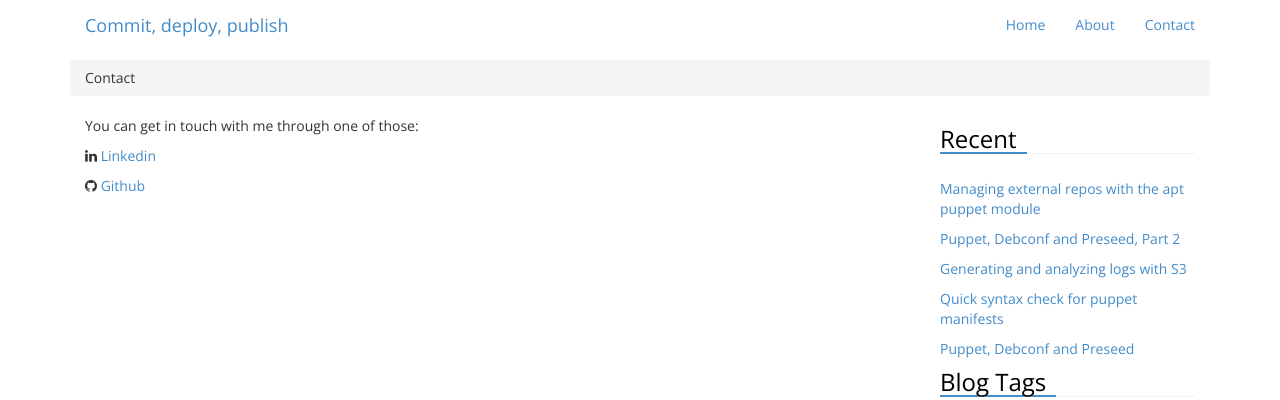
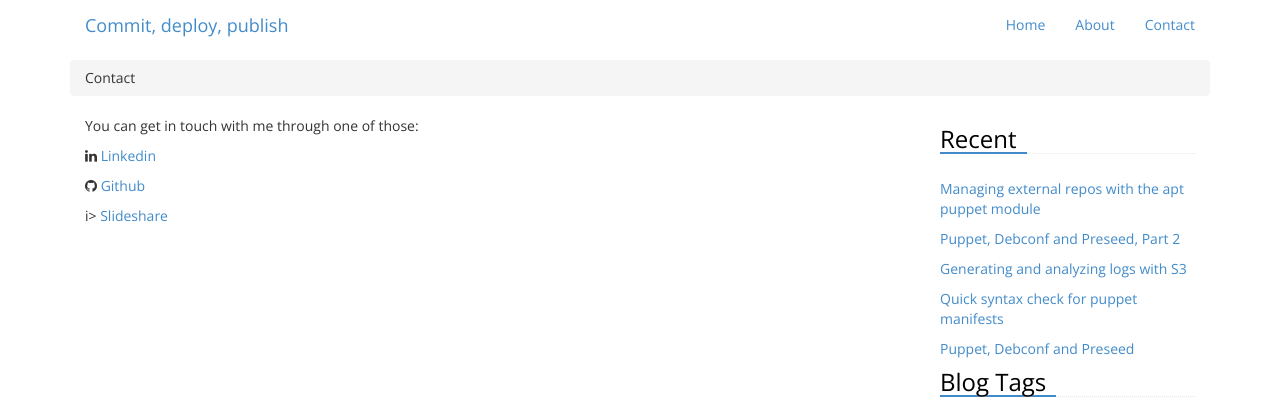
Before and after one commit to frconil/jekyll, a Jekyll site: the page built from contact/index.md, in a window 1280 px wide. Shown: the top 400 px of the page. Built offline with Jekyll 4.4.1, drawn with Linux system fonts in a browser that asks for light colours; Markdown is read by kramdown in place of the engine named in the settings.

Commit message:
Updating contact page

```diff
--- a/contact/index.md
+++ b/contact/index.md
@@ -9,3 +9,5 @@ You can get in touch with me through one of those:
 
 
 <i class="icon-github"></i>	[Github](https://github.com/frconil)
+
+<i class="icon-slideshare"></i>i> [Slideshare](http://www.slideshare.net/fconil)
```
